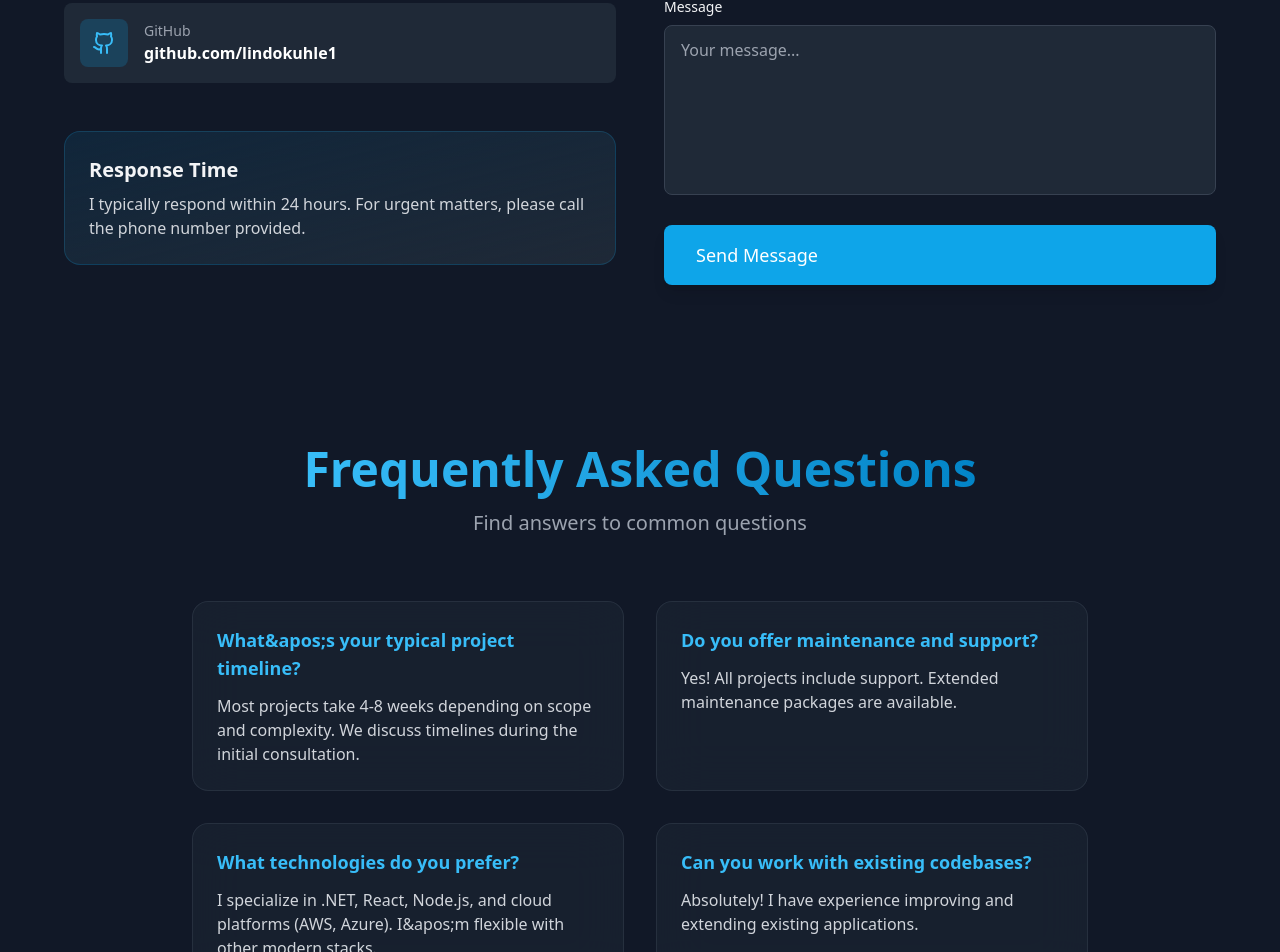
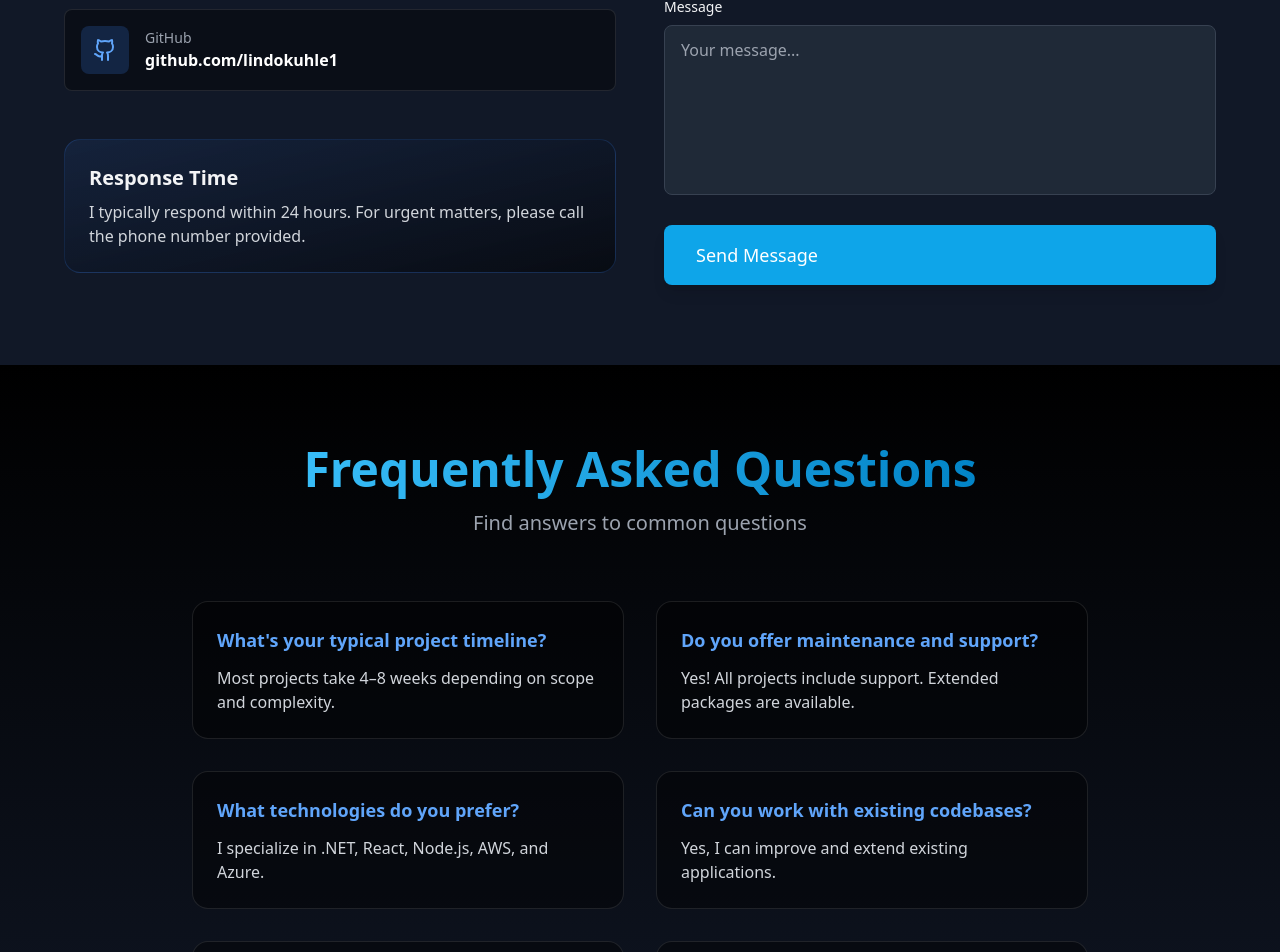
Before and after one commit to Lindokuhle1/lindokuhle-portfolio, a Next.js app: page /lindokuhle-portfolio/contact in a window 1280 px wide. Shown: the part 693-1645 px from the top of the page. Built offline with nearby package versions, Linux system fonts and the light colour scheme.

Commit message:
Update page.tsx

```diff
--- a/src/app/contact/page.tsx
+++ b/src/app/contact/page.tsx
@@ -4,7 +4,13 @@ import React from 'react';
 import { motion } from 'framer-motion';
 import { Mail, Linkedin, Github, MessageCircle } from 'lucide-react';
 import { Section, SectionTitle } from '@/components/ui/Section';
-import { ContactForm } from '@/components/ui/ContactForm';
+import dynamic from 'next/dynamic';
+
+// Prevent SSR crash if ContactForm uses browser APIs
+const ContactForm = dynamic(
+  () => import('@/components/ui/ContactForm').then((mod) => mod.ContactForm),
+  { ssr: false }
+);
 
 export default function ContactPage() {
   const contactMethods = [
@@ -36,28 +42,29 @@ export default function ContactPage() {
 
   return (
     <main className="pt-20">
+      {/* CONTACT SECTION */}
       <Section id="contact" className="min-h-screen">
         <SectionTitle
           title="Get in Touch"
-          subtitle="Let&apos;s start a conversation about your next project"
+          subtitle="Let's start a conversation about your next project"
         />
 
         <div className="grid grid-cols-1 lg:grid-cols-2 gap-12">
-          {/* Contact Methods */}
+          {/* CONTACT INFO */}
           <motion.div
             initial={{ opacity: 0, x: -50 }}
             whileInView={{ opacity: 1, x: 0 }}
             transition={{ duration: 0.6 }}
             viewport={{ once: true }}
           >
-            <h2 className="text-3xl font-bold mb-8">Let&apos;s Connect</h2>
+            <h2 className="text-3xl font-bold mb-8">Let's Connect</h2>
 
             <div className="space-y-6">
               {contactMethods.map((method, index) => {
                 const Icon = method.icon;
                 return (
                   <motion.a
-                    key={index}
+                    key={method.label}
                     href={method.href}
                     target="_blank"
                     rel="noopener noreferrer"
@@ -66,13 +73,13 @@ export default function ContactPage() {
                     transition={{ duration: 0.4, delay: index * 0.1 }}
                     viewport={{ once: true }}
                     whileHover={{ x: 10 }}
-                    className="flex items-center gap-4 p-4 bg-dark-800 hover:bg-dark-700/50 rounded-lg transition-all group"
+                    className="flex items-center gap-4 p-4 rounded-lg border border-white/10 bg-black/40 hover:bg-black/60 transition-all"
                   >
-                    <div className="p-3 bg-primary-500/20 rounded-lg group-hover:bg-primary-500/30 transition-all">
-                      <Icon size={24} className="text-primary-400" />
+                    <div className="p-3 rounded-lg bg-blue-500/20">
+                      <Icon size={24} className="text-blue-400" />
                     </div>
                     <div>
-                      <p className="text-sm text-dark-400">{method.label}</p>
+                      <p className="text-sm text-gray-400">{method.label}</p>
                       <p className="text-white font-semibold">{method.value}</p>
                     </div>
                   </motion.a>
@@ -80,21 +87,22 @@ export default function ContactPage() {
               })}
             </div>
 
+            {/* RESPONSE INFO */}
             <motion.div
               initial={{ opacity: 0 }}
               whileInView={{ opacity: 1 }}
               transition={{ duration: 0.6, delay: 0.4 }}
               viewport={{ once: true }}
-              className="mt-12 p-6 bg-gradient-to-br from-primary-500/10 to-dark-800 rounded-2xl border border-primary-500/20"
+              className="mt-12 p-6 rounded-2xl border border-blue-500/20 bg-gradient-to-br from-blue-500/10 to-black/50"
             >
               <h3 className="text-xl font-bold mb-2">Response Time</h3>
-              <p className="text-dark-300">
+              <p className="text-gray-300">
                 I typically respond within 24 hours. For urgent matters, please call the phone number provided.
               </p>
             </motion.div>
           </motion.div>
 
-          {/* Contact Form */}
+          {/* CONTACT FORM */}
           <motion.div
             initial={{ opacity: 0, x: 50 }}
             whileInView={{ opacity: 1, x: 0 }}
@@ -107,8 +115,8 @@ export default function ContactPage() {
         </div>
       </Section>
 
-      {/* FAQ Section */}
-      <Section className="bg-gradient-to-b from-dark-900 to-dark-950">
+      {/* FAQ SECTION */}
+      <Section className="bg-gradient-to-b from-black to-gray-900">
         <SectionTitle
           title="Frequently Asked Questions"
           subtitle="Find answers to common questions"
@@ -117,42 +125,40 @@ export default function ContactPage() {
         <div className="grid grid-cols-1 md:grid-cols-2 gap-8 max-w-4xl mx-auto">
           {[
             {
-              q: 'What&apos;s your typical project timeline?',
-              a: 'Most projects take 4-8 weeks depending on scope and complexity. We discuss timelines during the initial consultation.',
+              q: "What's your typical project timeline?",
+              a: 'Most projects take 4–8 weeks depending on scope and complexity.',
             },
             {
               q: 'Do you offer maintenance and support?',
-              a: 'Yes! All projects include support. Extended maintenance packages are available.',
+              a: 'Yes! All projects include support. Extended packages are available.',
             },
             {
               q: 'What technologies do you prefer?',
-              a: 'I specialize in .NET, React, Node.js, and cloud platforms (AWS, Azure). I&apos;m flexible with other modern stacks.',
+              a: 'I specialize in .NET, React, Node.js, AWS, and Azure.',
             },
             {
               q: 'Can you work with existing codebases?',
-              a: 'Absolutely! I have experience improving and extending existing applications.',
+              a: 'Yes, I can improve and extend existing applications.',
             },
             {
               q: 'Do you provide consultations?',
-              a: 'Yes, I offer free 30-minute consultations to discuss your project.',
+              a: 'Yes, free 30-minute consultations.',
             },
             {
               q: 'How do you handle remote work?',
-              a: 'I work fully remote with structured communication and collaboration processes.',
+              a: 'Fully remote with structured communication workflows.',
             },
           ].map((item, index) => (
             <motion.div
-              key={index}
+              key={item.q}
               initial={{ opacity: 0, y: 20 }}
               whileInView={{ opacity: 1, y: 0 }}
               transition={{ duration: 0.5, delay: index * 0.1 }}
               viewport={{ once: true }}
-              className="glass-dark rounded-2xl p-6"
+              className="p-6 rounded-2xl bg-black/40 border border-white/10"
             >
-              <h3 className="text-lg font-bold mb-3 text-primary-400">
-                {item.q}
-              </h3>
-              <p className="text-dark-300">{item.a}</p>
+              <h3 className="text-lg font-bold mb-3 text-blue-400">{item.q}</h3>
+              <p className="text-gray-300">{item.a}</p>
             </motion.div>
           ))}
         </div>
```
